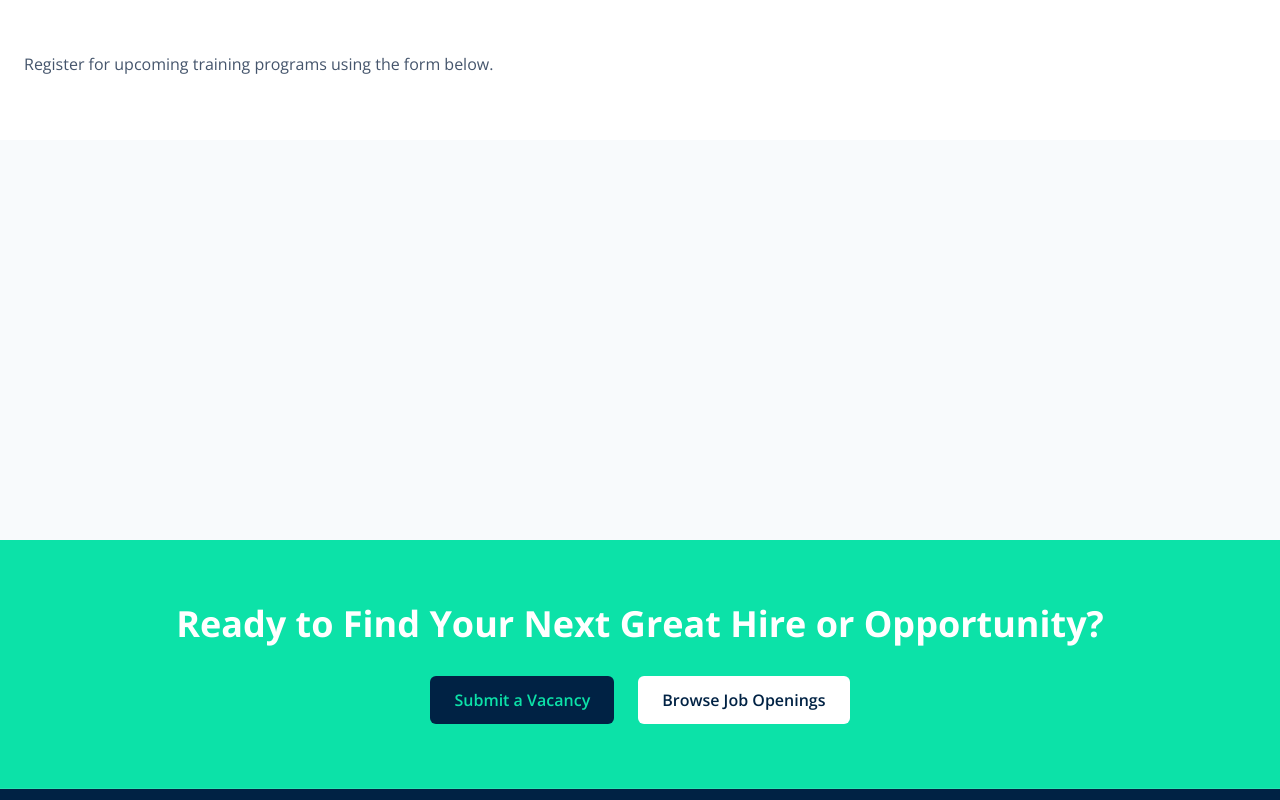
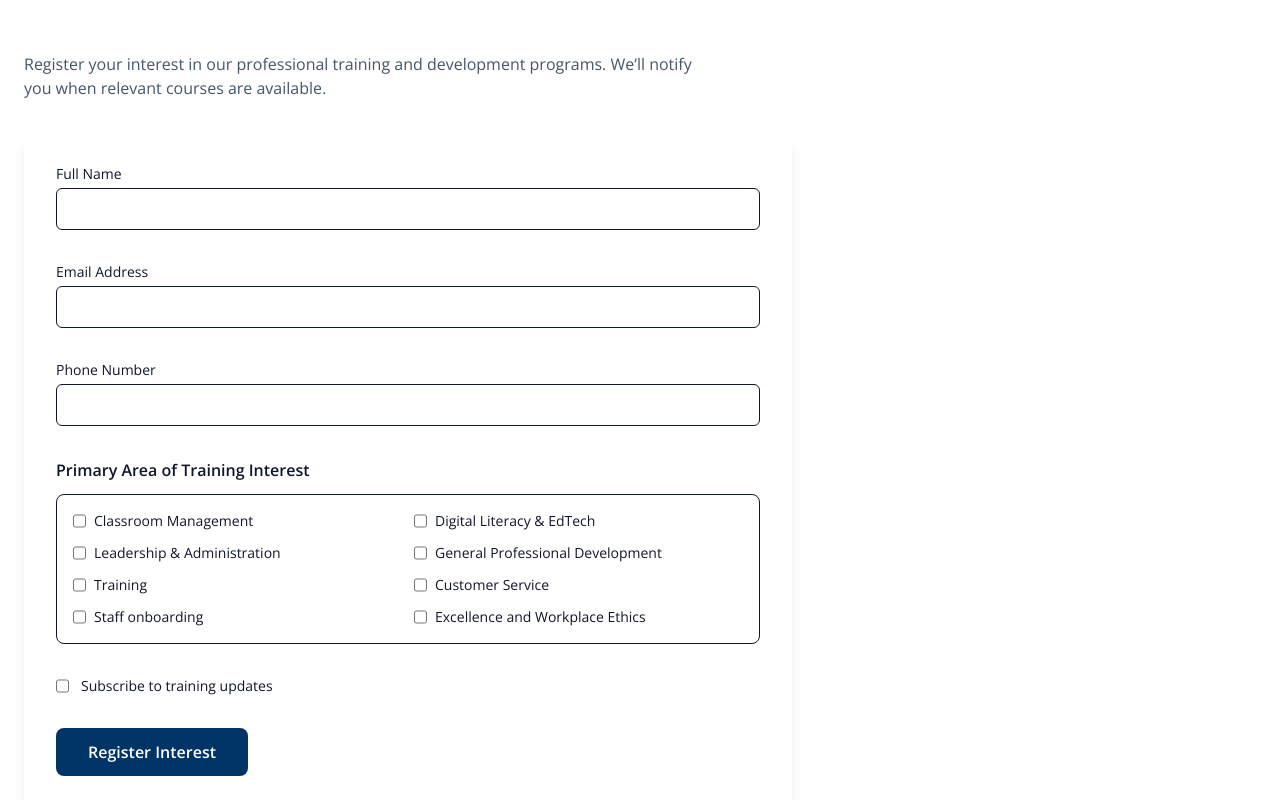
Before and after one commit to Nwose/teacher-recruit, a Next.js app: page /training in a window 1280 px wide. Shown: the part 340-1140 px from the top of the page. Built offline with nearby package versions, Linux system fonts and the light colour scheme.

Commit message:
traning form still in process

```diff
--- a/app/training/page.tsx
+++ b/app/training/page.tsx
@@ -1,16 +1,148 @@
+"use client";
+
 import PageShell from "@/components/PageShell";
+import { useState } from "react";
+
+/* ======================================
+   ✅ GOOGLE FORM BACKEND (FINAL & CORRECT)
+====================================== */
+
+const GOOGLE_FORM_ACTION_URL =
+  "https://docs.google.com/forms/d/e/1FAIpQLSfQ0V83DvkFJJr4TNLRB5_e502NDpHHcqILVVXsEsksFbY_sw/formResponse";
+
+/* ======================================
+   CONSTANTS (MATCH GOOGLE FORM EXACTLY)
+====================================== */
+
+const TRAINING_INTERESTS = [
+  "Classroom Management",
+  "Digital Literacy & EdTech",
+  "Leadership & Administration",
+  "General Professional Development",
+  "Training",
+  "Customer Service",
+  "Staff onboarding",
+  "Excellence and Workplace Ethics",
+];
 
 export default function TrainingPage() {
+  const [submitted, setSubmitted] = useState(false);
+
   return (
     <PageShell
       title="Training Programs"
       subtitle="Build skills. Advance your career."
-      heroImage="https://images.unsplash.com/photo-1513258496099-48168024aec0?auto=format&fit=crop&w=1600&q=80"
+      heroImage="https://images.unsplash.com/photo-1513258496099-48168024aec0"
     >
-      {/* Training Google Form Component */}
-      <p className="text-slate-600">
-        Register for upcoming training programs using the form below.
-      </p>
+      {!submitted ? (
+        <>
+          <p className="text-slate-600 max-w-2xl mb-8">
+            Register your interest in our professional training and development
+            programs. We’ll notify you when relevant courses are available.
+          </p>
+
+          {/* ✅ NATIVE HTML FORM (THIS IS THE FIX) */}
+          <form
+            action={GOOGLE_FORM_ACTION_URL}
+            method="POST"
+            target="hidden_iframe"
+            onSubmit={() => setSubmitted(true)}
+            className="max-w-3xl bg-white rounded-xl shadow-lg p-8 space-y-8"
+          >
+            {/* Full Name */}
+            <Input label="Full Name" name="entry.1691897051" required />
+
+            {/* Email */}
+            <Input
+              label="Email Address"
+              name="entry.2016004143"
+              type="email"
+              required
+            />
+
+            {/* Phone */}
+            <Input label="Phone Number" name="entry.712485501" required />
+
+            {/* Training Interests */}
+            <div>
+              <h3 className="font-semibold mb-3">
+                Primary Area of Training Interest
+              </h3>
+              <div className="grid grid-cols-1 sm:grid-cols-2 gap-3 border rounded-lg p-4">
+                {TRAINING_INTERESTS.map((interest) => (
+                  <label key={interest} className="flex gap-2 text-sm">
+                    <input
+                      type="checkbox"
+                      name="entry.410144866"
+                      value={interest}
+                    />
+                    {interest}
+                  </label>
+                ))}
+              </div>
+            </div>
+
+            {/* Newsletter */}
+            <label className="flex gap-3 text-sm">
+              <input
+                type="checkbox"
+                name="entry.1625835770"
+                value="Yes, please add me to your training newsletter for new course announcements."
+              />
+              Subscribe to training updates
+            </label>
+
+            <button
+              type="submit"
+              className="bg-[#003366] text-white px-8 py-3 rounded-lg font-semibold"
+            >
+              Register Interest
+            </button>
+          </form>
+
+          {/* REQUIRED HIDDEN IFRAME */}
+          <iframe name="hidden_iframe" style={{ display: "none" }} />
+        </>
+      ) : (
+        <div className="max-w-xl bg-white rounded-xl shadow-lg p-10 text-center">
+          <h2 className="text-3xl font-bold text-[#003366] mb-4">
+            🎉 Registration Successful
+          </h2>
+          <p className="text-gray-700">
+            Thank you for registering your interest.
+            <br />
+            We’ll be in touch with upcoming training opportunities.
+          </p>
+        </div>
+      )}
     </PageShell>
   );
 }
+
+/* ======================================
+   INPUT COMPONENT
+====================================== */
+
+function Input({
+  label,
+  name,
+  type = "text",
+  required,
+}: {
+  label: string;
+  name: string;
+  type?: string;
+  required?: boolean;
+}) {
+  return (
+    <div className="flex flex-col gap-1">
+      <label className="text-sm font-medium">{label}</label>
+      <input
+        name={name}
+        type={type}
+        required={required}
+        className="border rounded-md px-4 py-2"
+      />
+    </div>
+  );
+}
```
